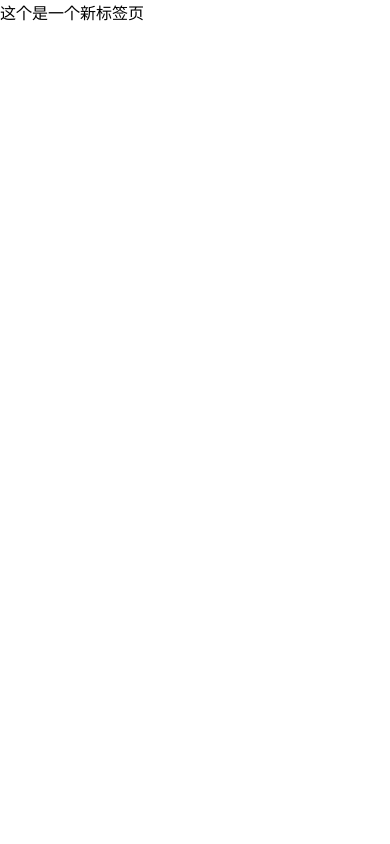
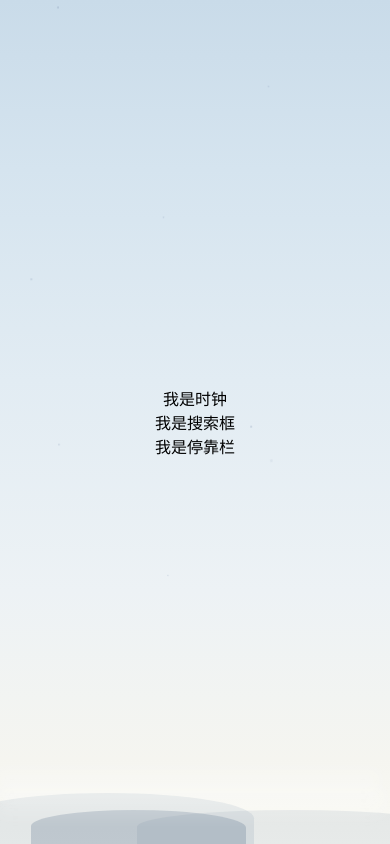
Before and after one commit to WenAnrong/newShanfeng, a Vue app: page / in a window 390 px wide. Built offline with nearby package versions, Linux system fonts and the light colour scheme; the HTML template or start-up script is replaced by a standard one.

Commit message:
使用css作为默认

```diff
--- /dev/null
+++ b/src/assets/bg.css
@@ -0,0 +1,308 @@
+/* ========================================
+   山风新页 — 全局背景样式
+   ======================================== */
+
+/* ---------- 背景层：绝对定位，纯装饰 ---------- */
+.gb {
+  position: absolute;
+  inset: 0;
+  overflow: hidden;
+  /* 天空：上深下浅，如黎明时分 */
+  background: linear-gradient(
+    180deg,
+    #1a1a3e 0%,
+    #2d3a5c 20%,
+    #3d5270 45%,
+    #5b7a8c 70%,
+    #7a9e9e 90%,
+    #8aabab 100%
+  );
+}
+
+/* ============================================
+   远山层 — 底部极淡山影，不干扰停靠栏
+   ============================================ */
+
+/* 山峦容器 */
+.gb .bg-mountains {
+  position: absolute;
+  bottom: 0;
+  left: 0;
+  right: 0;
+  z-index: 0;
+  pointer-events: none;
+}
+
+/* 单座山 */
+.bg-mountain {
+  position: absolute;
+  bottom: 0;
+  border-radius: 50% 50% 0 0;
+}
+
+/* 远山 1 — 最远最淡，左侧 */
+.bg-mountain--far {
+  left: -10%;
+  width: 65%;
+  height: 8vh;
+  background: rgba(55, 75, 100, 0.25);
+  border-radius: 60% 60% 0 0;
+}
+
+/* 远山 2 — 右侧 */
+.bg-mountain--far2 {
+  right: -15%;
+  width: 70%;
+  height: 6vh;
+  background: rgba(45, 65, 90, 0.2);
+  border-radius: 55% 55% 0 0;
+}
+
+/* 近山 — 略深，主峰 */
+.bg-mountain--near {
+  left: 8%;
+  width: 50%;
+  height: 5vh;
+  background: rgba(28, 42, 60, 0.35);
+  border-radius: 50% 55% 0 0;
+}
+
+/* ============================================
+   山间云雾
+   ============================================ */
+.bg-mist {
+  position: absolute;
+  left: 0;
+  right: 0;
+  z-index: 0;
+  pointer-events: none;
+  height: 40px;
+  background: linear-gradient(
+    180deg,
+    transparent 0%,
+    rgba(180, 200, 210, 0.12) 40%,
+    rgba(180, 200, 210, 0.06) 100%
+  );
+  filter: blur(8px);
+}
+
+/* 云雾位于远山之上 */
+.bg-mist--upper {
+  bottom: 7vh;
+  animation: mistDrift 12s ease-in-out infinite;
+}
+
+/* 云雾位于近山之上 */
+.bg-mist--lower {
+  bottom: 4vh;
+  animation: mistDrift 14s ease-in-out infinite reverse;
+}
+
+@keyframes mistDrift {
+  0%,
+  100% {
+    transform: translateX(0);
+    opacity: 0.6;
+  }
+  25% {
+    transform: translateX(3%);
+    opacity: 0.9;
+  }
+  50% {
+    transform: translateX(-1%);
+    opacity: 1;
+  }
+  75% {
+    transform: translateX(-3%);
+    opacity: 0.7;
+  }
+}
+
+/* ============================================
+   流风粒子 — 似风拂过的微光点
+   ============================================ */
+.gb .bg-particles {
+  position: absolute;
+  inset: 0;
+  z-index: 0;
+  pointer-events: none;
+}
+
+.bg-particle {
+  position: absolute;
+  width: 3px;
+  height: 3px;
+  border-radius: 50%;
+  background: rgba(200, 220, 240, 0.5);
+  animation: windFloat linear infinite;
+}
+
+/* 粒子大小变体 */
+.bg-particle--sm {
+  width: 2px;
+  height: 2px;
+  opacity: 0.4;
+}
+.bg-particle--lg {
+  width: 4px;
+  height: 4px;
+  opacity: 0.7;
+}
+
+/* 各粒子位置和动画时长 */
+.bg-particle--1 {
+  left: 10%;
+  top: 60%;
+  animation-duration: 18s;
+  animation-delay: 0s;
+}
+.bg-particle--2 {
+  left: 25%;
+  top: 45%;
+  animation-duration: 22s;
+  animation-delay: -5s;
+}
+.bg-particle--3 {
+  left: 40%;
+  top: 70%;
+  animation-duration: 20s;
+  animation-delay: -9s;
+}
+.bg-particle--4 {
+  left: 55%;
+  top: 35%;
+  animation-duration: 24s;
+  animation-delay: -3s;
+}
+.bg-particle--5 {
+  left: 70%;
+  top: 55%;
+  animation-duration: 19s;
+  animation-delay: -12s;
+}
+.bg-particle--6 {
+  left: 85%;
+  top: 65%;
+  animation-duration: 21s;
+  animation-delay: -7s;
+}
+.bg-particle--7 {
+  left: 15%;
+  top: 30%;
+  animation-duration: 23s;
+  animation-delay: -15s;
+}
+.bg-particle--8 {
+  left: 60%;
+  top: 80%;
+  animation-duration: 17s;
+  animation-delay: -2s;
+}
+.bg-particle--9 {
+  left: 90%;
+  top: 25%;
+  animation-duration: 25s;
+  animation-delay: -10s;
+}
+.bg-particle--10 {
+  left: 35%;
+  top: 15%;
+  animation-duration: 20s;
+  animation-delay: -6s;
+}
+
+@keyframes windFloat {
+  0% {
+    transform: translate(0, 0) scale(1);
+    opacity: 0;
+  }
+  10% {
+    opacity: 0.8;
+  }
+  90% {
+    opacity: 0.6;
+  }
+  100% {
+    transform: translate(-120px, -180px) scale(0.3);
+    opacity: 0;
+  }
+}
+
+/* ============================================
+   亮色主题 — 晨曦山色
+   ============================================ */
+@media (prefers-color-scheme: light) {
+  .gb {
+    background: linear-gradient(
+      180deg,
+      #c9dbe9 0%,
+      #d5e4ef 20%,
+      #e2ecf3 45%,
+      #edf2f5 70%,
+      #f5f5f0 90%,
+      #fafaf5 100%
+    );
+  }
+
+  .bg-mountain--far {
+    background: rgba(140, 160, 180, 0.2);
+  }
+  .bg-mountain--far2 {
+    background: rgba(130, 150, 170, 0.16);
+  }
+  .bg-mountain--near {
+    background: rgba(95, 115, 140, 0.28);
+  }
+
+  .bg-mist {
+    background: linear-gradient(
+      180deg,
+      transparent 0%,
+      rgba(255, 255, 255, 0.25) 40%,
+      rgba(255, 255, 255, 0.08) 100%
+    );
+  }
+
+  .bg-particle {
+    background: rgba(120, 140, 170, 0.45);
+  }
+}
+
+/* 手动亮色类 */
+:root.light .gb,
+.light .gb {
+  background: linear-gradient(
+    180deg,
+    #c9dbe9 0%,
+    #d5e4ef 20%,
+    #e2ecf3 45%,
+    #edf2f5 70%,
+    #f5f5f0 90%,
+    #fafaf5 100%
+  );
+}
+
+/* ============================================
+   响应式
+   ============================================ */
+@media (max-width: 768px) {
+  .bg-mountain--far {
+    width: 75%;
+    height: 6vh;
+  }
+  .bg-mountain--far2 {
+    width: 80%;
+    height: 4vh;
+  }
+  .bg-mountain--near {
+    width: 55%;
+    height: 4vh;
+  }
+
+  .bg-mist--upper {
+    bottom: 5vh;
+  }
+  .bg-mist--lower {
+    bottom: 3vh;
+  }
+}
--- a/src/assets/main.css
+++ b/src/assets/main.css
@@ -1,11 +1,20 @@
 /* ========================================
    全局样式重置
-   移除所有元素的默认边距和内边距
    ======================================== */
 * {
   margin: 0;
   padding: 0;
   box-sizing: border-box;
+}
+
+html,
+body {
+  width: 100%;
+  height: 100%;
+  overflow: hidden;
+  font-family:
+    -apple-system, BlinkMacSystemFont, "Segoe UI", "PingFang SC",
+    "Microsoft YaHei", sans-serif;
 }
 
 /* 确保表单元素继承字体 */
--- a/src/components/clock/ClockPanel.vue
+++ b/src/components/clock/ClockPanel.vue
@@ -0,0 +1,7 @@
+<script setup lang="ts"></script>
+
+<template>
+  <div>我是时钟</div>
+</template>
+
+<style scoped></style>
--- a/src/components/dock/DockPanel.vue
+++ b/src/components/dock/DockPanel.vue
@@ -0,0 +1,7 @@
+<script setup lang="ts"></script>
+
+<template>
+  <div>我是停靠栏</div>
+</template>
+
+<style scoped></style>
--- a/src/components/search/SearchBox.vue
+++ b/src/components/search/SearchBox.vue
@@ -0,0 +1,7 @@
+<script setup lang="ts"></script>
+
+<template>
+  <div>我是搜索框</div>
+</template>
+
+<style scoped></style>
--- a/src/pages/index.vue
+++ b/src/pages/index.vue
@@ -1,5 +1,66 @@
-<script lang="ts" setup></script>
+<script lang="ts" setup>
+import Clock from "@/components/clock/ClockPanel.vue";
+import Search from "@/components/search/SearchBox.vue";
+import Dock from "@/components/dock/DockPanel.vue";
+import "@/assets/bg.css";
 
-<template>这个是一个新标签页</template>
+import { ref } from "vue";
+</script>
 
-<style scoped></style>
+<template>
+  <div class="container">
+    <!-- 背景层：绝对定位铺满 -->
+    <div class="gb">
+      <div class="bg-mountains">
+        <div class="bg-mountain bg-mountain--far"></div>
+        <div class="bg-mountain bg-mountain--far2"></div>
+        <div class="bg-mountain bg-mountain--near"></div>
+      </div>
+      <div class="bg-mist bg-mist--upper"></div>
+      <div class="bg-mist bg-mist--lower"></div>
+      <div class="bg-particles">
+        <div class="bg-particle bg-particle--1 bg-particle--sm"></div>
+        <div class="bg-particle bg-particle--2"></div>
+        <div class="bg-particle bg-particle--3 bg-particle--lg"></div>
+        <div class="bg-particle bg-particle--4 bg-particle--sm"></div>
+        <div class="bg-particle bg-particle--5"></div>
+        <div class="bg-particle bg-particle--6 bg-particle--lg"></div>
+        <div class="bg-particle bg-particle--7"></div>
+        <div class="bg-particle bg-particle--8 bg-particle--sm"></div>
+        <div class="bg-particle bg-particle--9"></div>
+        <div class="bg-particle bg-particle--10 bg-particle--lg"></div>
+      </div>
+    </div>
+
+    <!-- 内容层 -->
+    <Clock />
+    <Search />
+    <Dock />
+  </div>
+</template>
+
+<style scoped>
+.container {
+  position: relative;
+  width: 100%;
+  height: 100vh;
+  display: flex;
+  flex-direction: column;
+  align-items: center;
+  justify-content: center;
+  overflow: hidden;
+}
+
+/* 背景层铺满 */
+.gb {
+  position: absolute;
+  inset: 0;
+  z-index: 0;
+}
+
+/* 内容组件浮于背景之上 */
+.container > :not(.gb) {
+  position: relative;
+  z-index: 1;
+}
+</style>
```
Also changed, not shown: src/assets/default.jpg (deleted).
